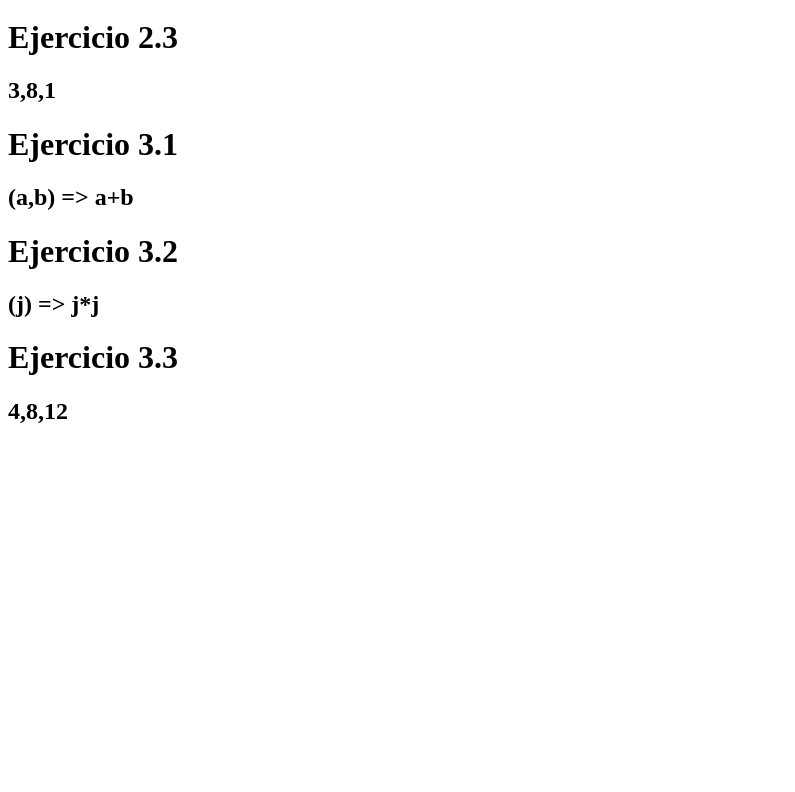
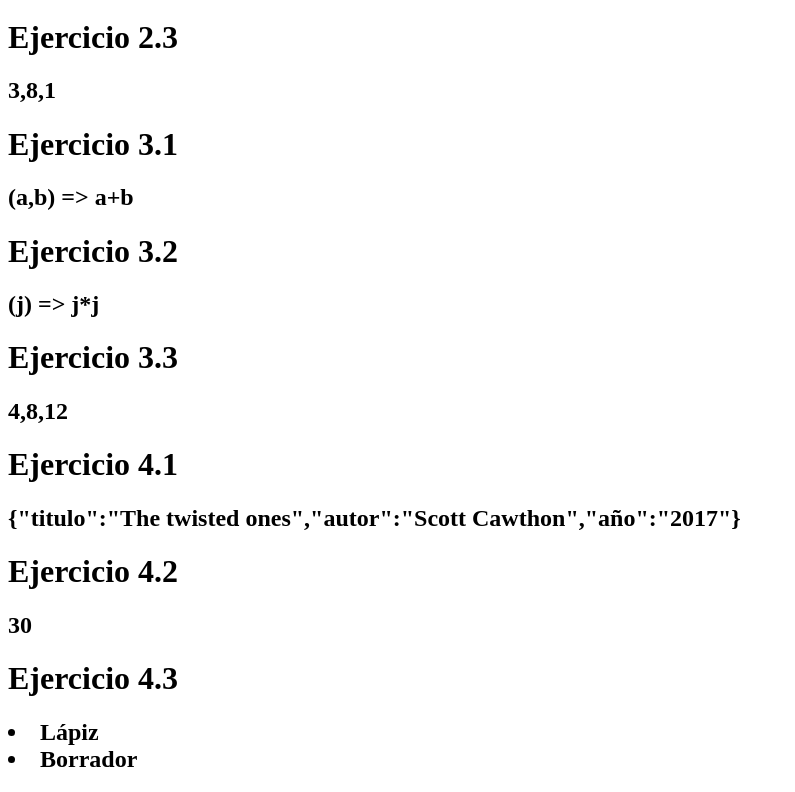
Before and after one commit to JavierSGonzalez/Guia-de-ejercicios, a plain HTML site: page Ejercicios/index.html in a window 1280 px wide. Shown: the part 1158-1950 px from the top of the page, without its empty margins (0-795 px from the left). Before the commit the page ends 1603 px from the top, so only its background shows below. Drawn offline with Linux system fonts and the light colour scheme.

Commit message:
Ejercicios 4

```diff
--- a/Ejercicios/ejers .js
+++ b/Ejercicios/ejers .js
@@ -84,3 +84,38 @@ const dup = [2, 4, 6]
 const duplicados = dup.map(dupli => dupli * 2);
 
 document.getElementById("ej3_3").innerHTML = duplicados
+
+//Ejercicio 4.1
+
+const libro ={
+    titulo: "The twisted ones",
+    autor: "Scott Cawthon",
+    año: "2017"
+}
+
+const transformation = JSON.stringify(libro);
+document.getElementById("ej4_1").innerHTML = transformation
+
+//Ejercicio 4.2
+
+const jason = '{"nombre": "Ana", "edad": 30, "ciudad": "Madrid"}'
+
+const regres = JSON.parse(jason)
+document.getElementById("ej4_2").innerHTML = regres.edad
+
+//Ejercicio 4.3
+
+const parsea = '[{"id": 1, "producto": "Lápiz"}, {"id": 2, "producto": "Borrador"}]'
+
+const parseado = JSON.parse(parsea)
+parseado.forEach(item => {
+    console.log(item.producto);
+});
+
+const lista = document.getElementById("ej4_3");
+
+parseado.forEach(item => {
+    const li = document.createElement("li");
+    li.textContent = item.producto;
+    lista.appendChild(li);
+});
--- a/Ejercicios/index.html
+++ b/Ejercicios/index.html
@@ -32,6 +32,16 @@
 
     <h1>Ejercicio 3.3</h1>
     <h2 id="ej3_3"></h2>
+
+    <h1>Ejercicio 4.1</h1>
+    <h2 id="ej4_1"></h2>
+
+
+    <h1>Ejercicio 4.2</h1>
+    <h2 id="ej4_2"></h2>
+
+    <h1>Ejercicio 4.3</h1>
+    <h2 id="ej4_3"></h2>
 </body>
 <script type="module" src="ejers .js"></script>
 </html>
```
